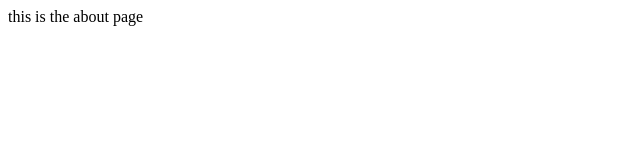
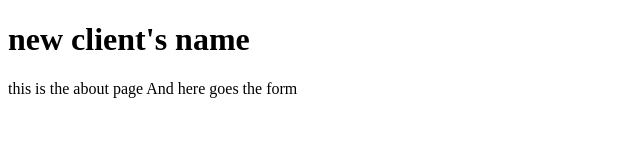
Before and after one commit to ghersigaston/Testing2019, a website: page about.html in a window 1280 px wide. Shown: the whole page, without its empty margins (0-640 px from the left). Drawn offline with Linux system fonts and the light colour scheme.

Commit message:
modified about page for new customer exercise

```diff
--- a/about.html
+++ b/about.html
@@ -5,6 +5,10 @@
     <title></title>
   </head>
   <body>
+    <h1>new client's name</h1>
+
     this is the about page
+    And here goes the form
+
   </body>
 </html>
```
